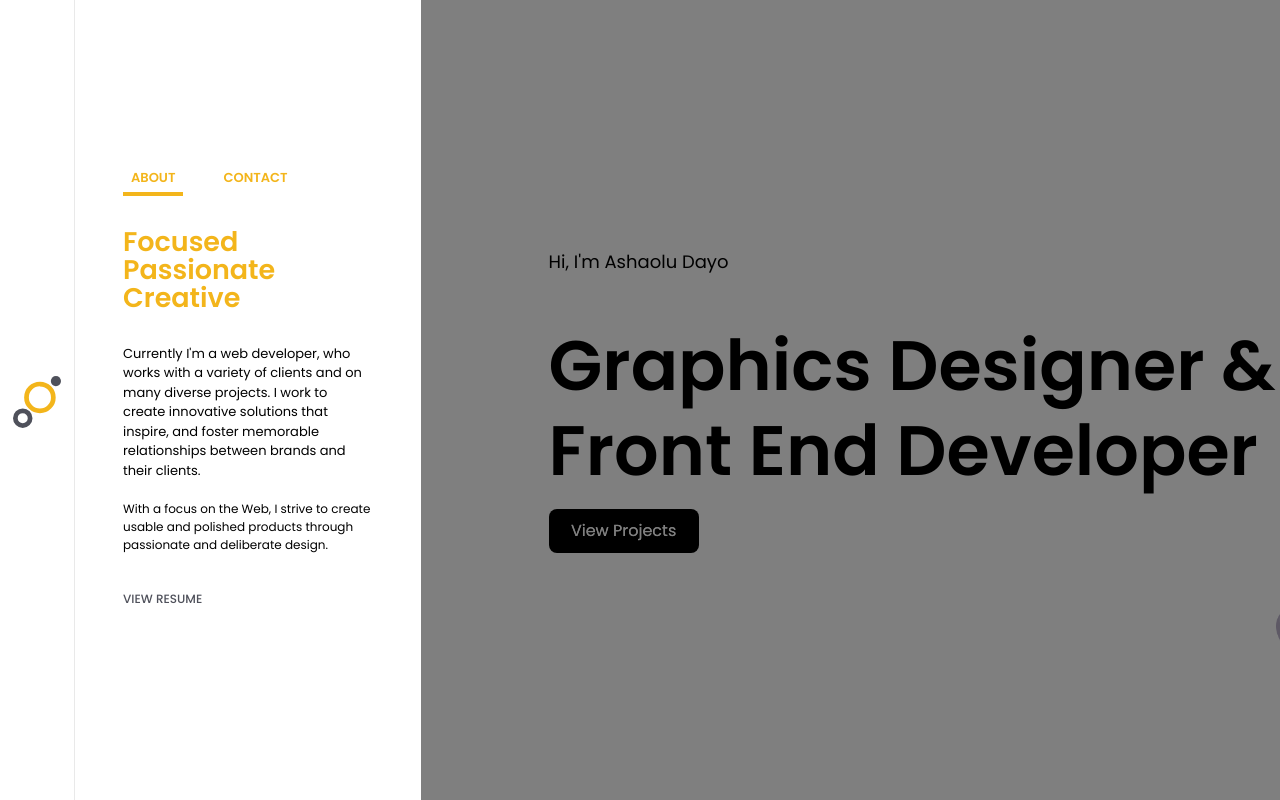
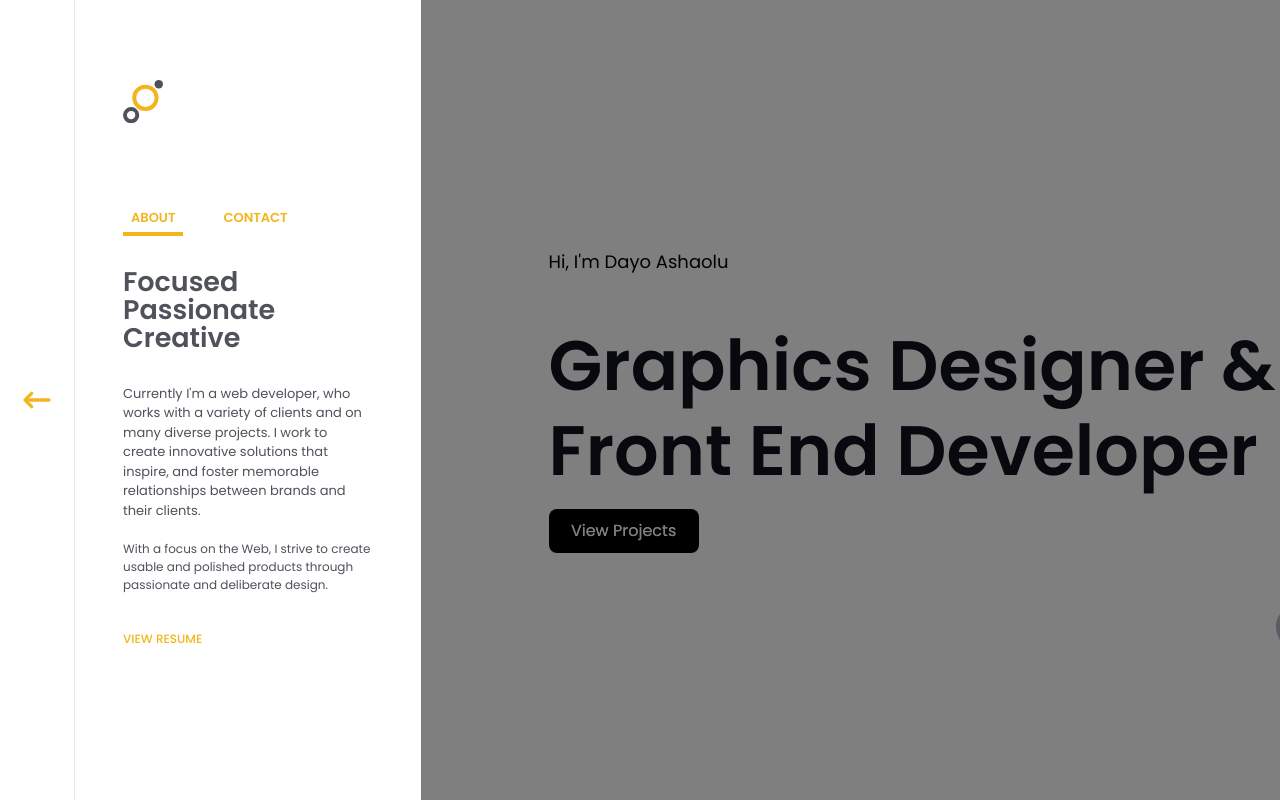
Before and after one commit to sadon26/ashaolu-dayo-portfolio, a React (Create React App) app: page / in a window 1280 px wide. Both pictures are taken after a click on the element 37 px from the left and 400 px from the top of the page. Built offline with nearby package versions, Linux system fonts and the light colour scheme.

Commit message:
updated hamburger

```diff
--- a/src/components/About/index.js
+++ b/src/components/About/index.js
@@ -2,8 +2,8 @@ import React from 'react';
 
 const About = () => {
   return (
-    <div>
-      <h2 className="fs-27 color-yellow fw-600 mb-8 flex flex-col lh-28">
+    <div className="color-gray">
+      <h2 className="fs-27 color-gray fw-600 mb-8 flex flex-col lh-28">
         <span>Focused</span> <span>Passionate</span> <span>Creative</span>
       </h2>
       <p className="fs-13">
@@ -21,7 +21,7 @@ const About = () => {
         href="https://docs.google.com/document/d/1BhFyBmvpW-hcm0x0vlUwRtUCUHIYwRCoo-0FNC3RSOo/edit"
         target="_blank"
         rel="noreferrer"
-        className="fs-12 color-gray fw-500 text-capitalize"
+        className="fs-12 color-yellow fw-500 text-capitalize"
       >
         VIEW RESUME
       </a>
--- a/src/components/Contact/index.js
+++ b/src/components/Contact/index.js
@@ -3,13 +3,15 @@ import React from 'react';
 const Contact = () => {
   return (
     <div>
-      <h1 className="fs-27 color-yellow flex flex-col lh-28 fw-600 mb-8">
+      <h1 className="fs-27 color-gray flex flex-col lh-28 fw-600 mb-8">
         <span>Let's Build </span> <span>Something</span> <span>Together</span>
       </h1>
-      <h2 className="color-gray fs-13 fw-600 mb-2">GET IN TOUCH </h2>
-      <p className="flex flex-col fs-12 color-gray">
-        <span>ashadayosamuel@gmail.com</span> <span>Lagos, Nigeria</span>
-      </p>
+      <div className="color-gray">
+        <h2 className="fs-13 fw-600 mb-2">GET IN TOUCH </h2>
+        <p className="flex flex-col fs-12 color-gray">
+          <span>ashadayosamuel@gmail.com</span> <span>Lagos, Nigeria</span>
+        </p>
+      </div>
     </div>
   );
 };
--- /dev/null
+++ b/src/components/Hamburger/_hamburger.scss
@@ -0,0 +1,38 @@
+@import 'styles/base/variables';
+
+.ham {
+  cursor: pointer;
+  -webkit-tap-highlight-color: transparent;
+  transition: transform 400ms;
+  -moz-user-select: none;
+  -webkit-user-select: none;
+  -ms-user-select: none;
+  user-select: none;
+}
+.hamRotate.active {
+  transform: rotate(45deg);
+}
+.hamRotate180.active {
+  transform: rotate(180deg);
+}
+.line {
+  fill: none;
+  transition: stroke-dasharray 400ms, stroke-dashoffset 400ms;
+  stroke: $yellow;
+  stroke-width: 5.5;
+  stroke-linecap: round;
+}
+.ham1 .top {
+  stroke-dasharray: 40 82;
+}
+.ham1 .bottom {
+  stroke-dasharray: 40 82;
+}
+.ham1.active .top {
+  stroke-dasharray: 14 82;
+  stroke-dashoffset: -72px;
+}
+.ham1.active .bottom {
+  stroke-dasharray: 14 82;
+  stroke-dashoffset: -72px;
+}
--- /dev/null
+++ b/src/components/Hamburger/index.js
@@ -0,0 +1,17 @@
+import './_hamburger.scss';
+
+const Hamburger = ({ active }) => (
+  <svg className={`ham hamRotate180 ham1${active ? ' active' : ''}`} viewBox="0 0 100 100" width="60">
+    <path
+      className="line top"
+      d="m 30,33 h 40 c 0,0 8.5,-0.68551 8.5,10.375 0,8.292653 -6.122707,9.002293 -8.5,6.625 l -11.071429,-11.071429"
+    />
+    <path className="line middle" d="m 70,50 h -40" />
+    <path
+      className="line bottom"
+      d="m 30,67 h 40 c 0,0 8.5,0.68551 8.5,-10.375 0,-8.292653 -6.122707,-9.002293 -8.5,-6.625 l -11.071429,11.071429"
+    />
+  </svg>
+);
+
+export default Hamburger;
--- a/src/components/MagicView/index.js
+++ b/src/components/MagicView/index.js
@@ -21,8 +21,8 @@ const MagicView = ({ showMenu }) => {
           {!showProjects ? (
             <div className={`flex justify-between flex-grow shrink-0 magic__view ${showMenu ? 'active' : ''}`}>
               <div className="flex flex-col justify-center pl-32 basis-4/6">
-                <h1 className="fs-18 mb-12">Hi, I'm Ashaolu Dayo</h1>
-                <p className="fw-600 fs-70 lh-85 mb-4">
+                <h1 className="fs-18 mb-12">Hi, I'm Dayo Ashaolu</h1>
+                <p className="fw-600 fs-70 lh-85 mb-4" style={{ color: '#10111F' }}>
                   Graphics Designer & <br /> Front End Developer
                 </p>
                 <button onClick={() => setShowProjects(!showProjects)} className="btn btn--primary">
--- a/src/components/SideDrawer/index.js
+++ b/src/components/SideDrawer/index.js
@@ -3,7 +3,7 @@ import './_side-drawer.scss';
 import { ReactComponent as DayoLogo } from 'assets/icons/dayo-logo.svg';
 import { SwitchTransition, CSSTransition } from 'react-transition-group';
 import PropTypes from 'prop-types';
-import { About, Resume, Contact } from 'components';
+import { About, Resume, Contact, Hamburger } from 'components';
 
 const SideDrawer = ({ showMenu, setshowMenu }) => {
   const [activeTab, setActiveTab] = useState('ABOUT');
@@ -13,14 +13,17 @@ const SideDrawer = ({ showMenu, setshowMenu }) => {
   return (
     <div className="relative w-20 z-10">
       <nav className="h-screen flex justify-center items-center side__drawer relative">
-        <div onClick={() => setshowMenu(!showMenu)} className="w-12 h-12 cursor-pointer">
-          <DayoLogo />
+        <div onClick={() => setshowMenu(!showMenu)}>
+          <Hamburger active={showMenu} />
         </div>
       </nav>
 
       <div className={`absolute side__drawer-menu overflow-hidden${showMenu ? ' active ' : ''}`}>
         <div className="flex flex-col justify-between h-full">
-          <div className={`side__drawer-content pl-12 pr-12 pt-40${showMenu ? ' active' : ''}`}>
+          <div className={`side__drawer-content px-12 pt-20${showMenu ? ' active' : ''}`}>
+            <div className="w-10 h-10 mb-20">
+              <DayoLogo />
+            </div>
             <div className="flex gap-x-8 mb-8">
               {tabs.map((tab, index) => (
                 <span
--- a/src/components/index.js
+++ b/src/components/index.js
@@ -1,5 +1,6 @@
 export { default as SideDrawer } from './SideDrawer';
 export { default as MagicView } from './MagicView';
+export { default as Hamburger } from './Hamburger';
 export { default as About } from './About';
 export { default as Resume } from './Resume';
 export { default as Contact } from './Contact';
```
